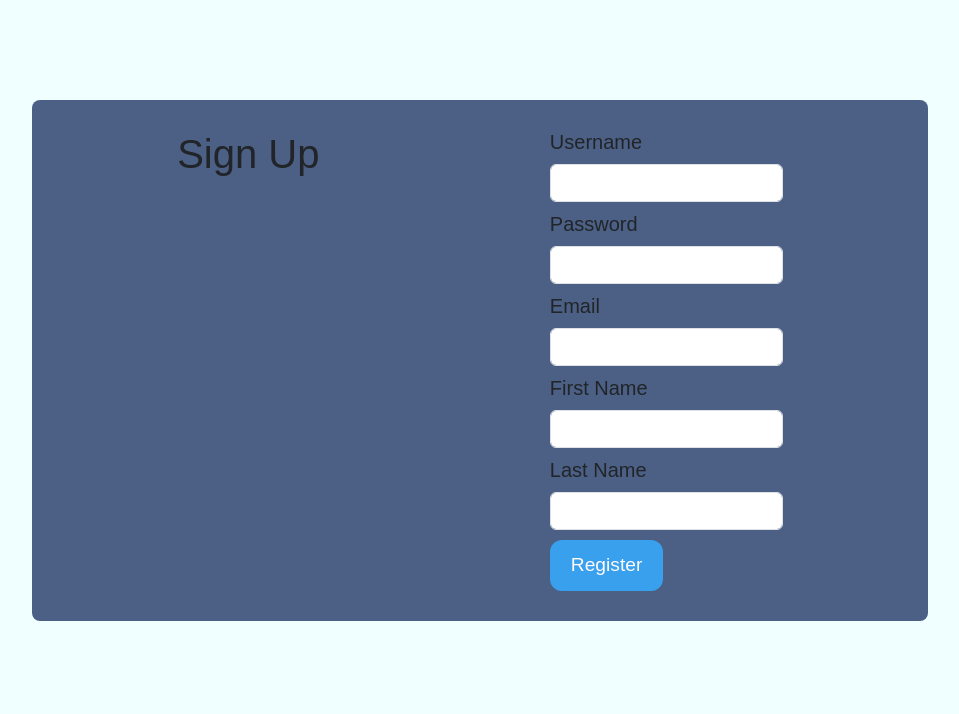
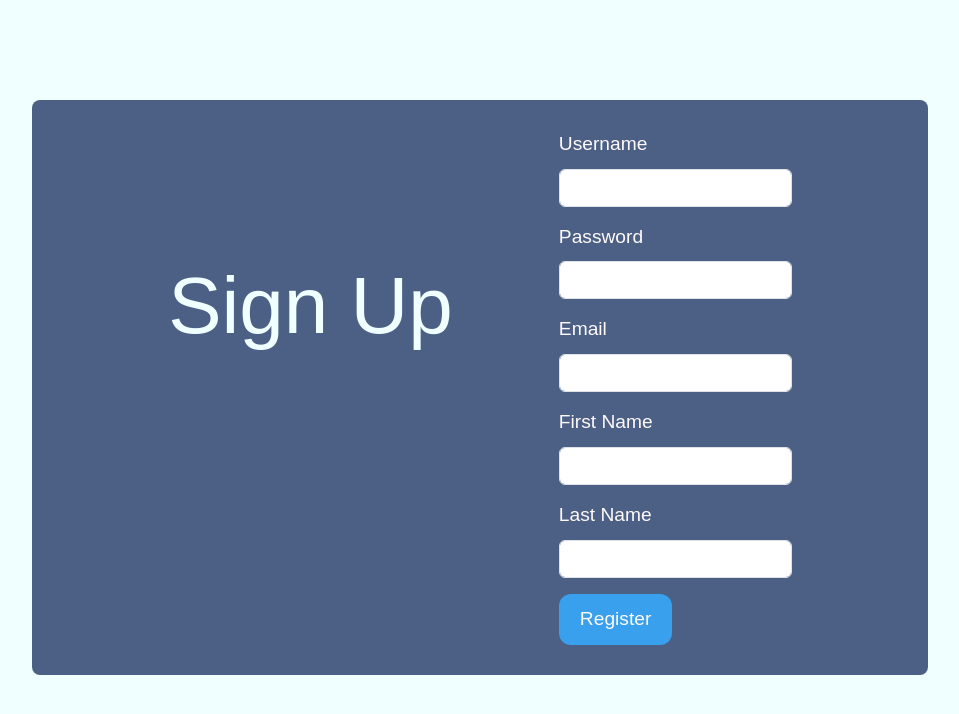
Before and after one commit to bukkicsilla/flask-workout, a Flask app: page /register in a window 1280 px wide. Shown: the part 61-775 px from the top of the page, without its empty margins (160-1119 px from the left). Run offline with Flask 2, Linux system fonts and the light colour scheme.

Commit message:
profile page updated, delete user route added

```diff
--- a/app.py
+++ b/app.py
@@ -162,6 +162,27 @@ def exercise_by_muscle():
 def login_or_register():
     return render_template('auth.html')
 
+@app.route('/profile/<int:user_id>')
+def show_profile(user_id):
+    if "user_id" not in session:
+        flash("Please login first!", "msguser")
+        return redirect('/auth')
+    user = User.query.get_or_404(user_id)
+    return render_template('profile.html', user=user)
+
+
+@app.route('/users/delete/<int:user_id>')
+def delete_user(user_id):
+    if "user_id" not in session:
+        flash("Please login first!", "msguser")
+        return redirect('/auth')
+    user = User.query.get_or_404(user_id)
+    print("user", user)
+    db.session.delete(user)
+    db.session.commit()
+    session.pop('user_id')
+    return redirect('/')
+
 #authorization
 @app.route("/register", methods=['GET', 'POST'])
 def register_user():
--- a/static/styles.css
+++ b/static/styles.css
@@ -9,6 +9,13 @@ ul {
   margin: 0;
   padding: 0;
 }
+.two-containers {
+  display: flex;
+  flex-direction: column;
+  justify-content: center;
+  background-color: #4c6085;
+  height: 100vh;
+}
 .my-container {
   background-color: #4c6085;
   width: 70%;
@@ -17,6 +24,7 @@ ul {
   margin: 50px auto;
   display: flex;
   justify-content: space-around;
+  justify-content: space-evenly;
 }
 #profile,
 #login {
@@ -61,7 +69,9 @@ li,
 p,
 .btn-search,
 .btn-login,
-.btn-register {
+.btn-register,
+.btn-edit,
+.btn-delete {
   color: snow;
   font-size: 1.2rem;
 }
@@ -80,14 +90,18 @@ a {
 }
 .btn-search,
 .btn-login,
-.btn-register {
+.btn-register,
+.btn-edit,
+.btn-delete {
   background-color: #39a0ed;
   padding: 10px 20px;
   border-radius: 12px;
 }
 .btn-search:hover,
 .btn-login:hover,
-.btn-register:hover {
+.btn-register:hover,
+.btn-edit:hover,
+.btn-delete:hover {
   background-color: azure;
   color: #39a0ed;
 }
@@ -145,3 +159,15 @@ a {
 .auth a:hover {
   color: snow;
 }
+#login h1,
+#register h1,
+#profile h1 {
+  color: azure;
+  margin-top: 3rem;
+}
+#register h1 {
+  margin-top: 8rem;
+}
+.user {
+  color: #36f1cd;
+}
--- a/templates/base.html
+++ b/templates/base.html
@@ -53,7 +53,9 @@
             </li>
             {% if session['user_id'] %}
             <li class="nav-item">
-              <a class="nav-link" href="/profile">Profile</a>
+              <a class="nav-link" href="/profile/{{session['user_id']}}"
+                >Profile</a
+              >
             </li>
             <li class="nav-item">
               <!--<form action="/logout" method="POST">
--- a/templates/login.html
+++ b/templates/login.html
@@ -1,7 +1,7 @@
 {% extends 'base.html' %} {% block title %} Login {% endblock %} {% block
 content %}
 <div class="my-container" id="login">
-  <h1 class="display-1 pencilsnow">Login</h1>
+  <h1 class="display-1">Login</h1>
 
   <form method="POST">
     {{ form.hidden_tag() }} {% for field in form if field.widget.input_type !=
--- a/templates/register.html
+++ b/templates/register.html
@@ -1,17 +1,17 @@
 {% extends 'base.html' %} {% block title %} Register {% endblock %} {% block
 content %}
 <div class="my-container" id="register">
-  <h1 class="pencilsnow">Sign Up</h1>
+  <h1 class="display-1">Sign Up</h1>
 
   <form method="POST">
     {{ form.hidden_tag() }} {% for field in form if field.widget.input_type !=
     'hidden' %}
-    <h5>
+    <p>
       {{ field.label }} {{ field(class_="form-control") }} {% for error in
       field.errors %}
       <span class="form-text text-danger">{{ error }}</span>
       {% endfor %}
-    </h5>
+    </p>
     {% endfor %}
 
     <button class="btn btn-register" type="submit">Register</button>
```
Also changed, not shown: templates/profile.html (+22 -5 lines).
